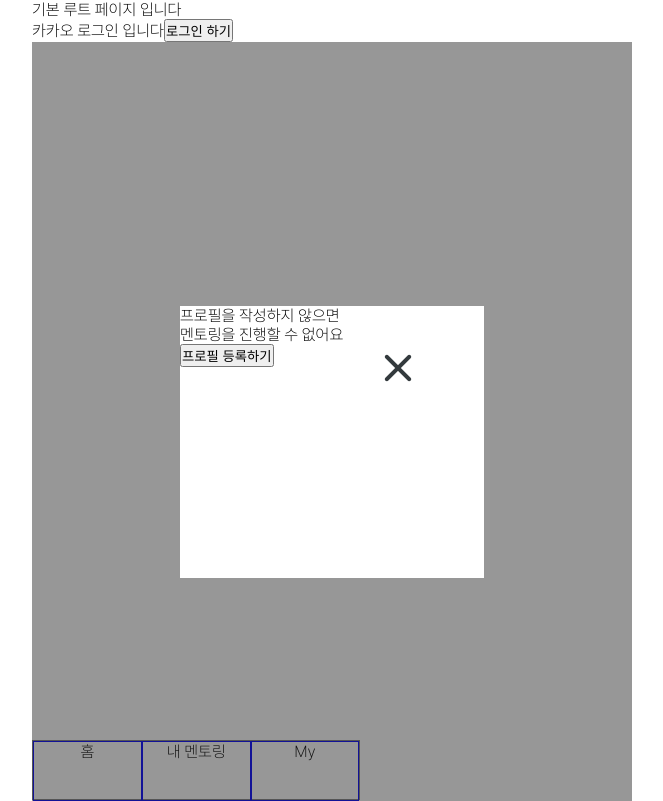
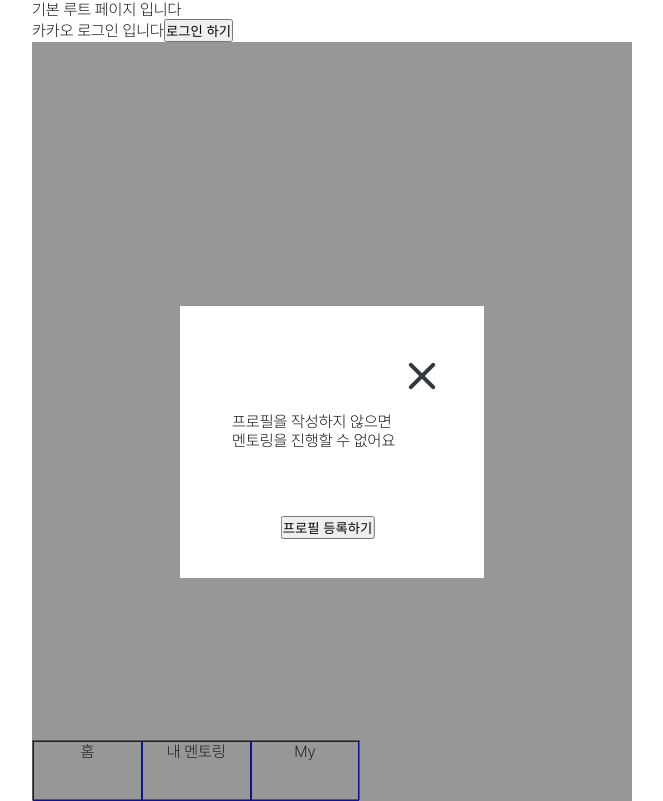
Before and after one commit to WE-ARE-RACCOONS/postgraduate-front, a Next.js app: page / in a window 1280 px wide. Shown: the whole page, without its empty margins (308-971 px from the left). Built offline with nearby package versions, Linux system fonts and the light colour scheme; no server answers.

Commit message:
RAC-159 style: MProfileContent 스타일 잡기

```diff
--- a/src/components/Content/MProfileContent/MProfileContent.styled.ts
+++ b/src/components/Content/MProfileContent/MProfileContent.styled.ts
@@ -4,6 +4,18 @@ export const MProfileContainer = styled.div`
   width: 16rem;
   height: 16rem;
   position: absolute;
+  top: 50%;
+  left: 50%;
+  transform: translate(-50%, -50%);
+
+  #profile-guide-msg {
+    width: 12.5rem;
+    height: 3.7rem;
+    position: absolute;
+    top: 50%;
+    left: 50%;
+    transform: translate(-50%, -50%);
+  }
 
   #x-icon {
     width: 3rem;
@@ -13,4 +25,13 @@ export const MProfileContainer = styled.div`
     right: 0.875rem;
     cursor: pointer;
   }
+
+  #btn-styled-wrapper {
+    width: 6.4rem;
+    height: 1.4rem;
+    position: absolute;
+    bottom: 2rem;
+    left: 50%;
+    transform: translateX(-50%);
+  }
 `
--- a/src/components/Content/MProfileContent/MProfileContent.tsx
+++ b/src/components/Content/MProfileContent/MProfileContent.tsx
@@ -6,9 +6,11 @@ import { MProfileContainer } from './MProfileContent.styled';
 function MProfileContent() {
   return(
     <MProfileContainer>
-      <div>프로필을 작성하지 않으면<br />멘토링을 진행할 수 없어요</div>
+      <div id='profile-guide-msg'>프로필을 작성하지 않으면<br />멘토링을 진행할 수 없어요</div>
       <Image id="x-icon" src={x_icon} alt="닫기 버튼" />
-      <NextBtn kind="route" url="/add-profile" btnText="프로필 등록하기" />
+      <div id='btn-styled-wrapper'>
+        <NextBtn kind="route" url="/add-profile" btnText="프로필 등록하기" />
+      </div>
     </MProfileContainer>
   )
 }
```
